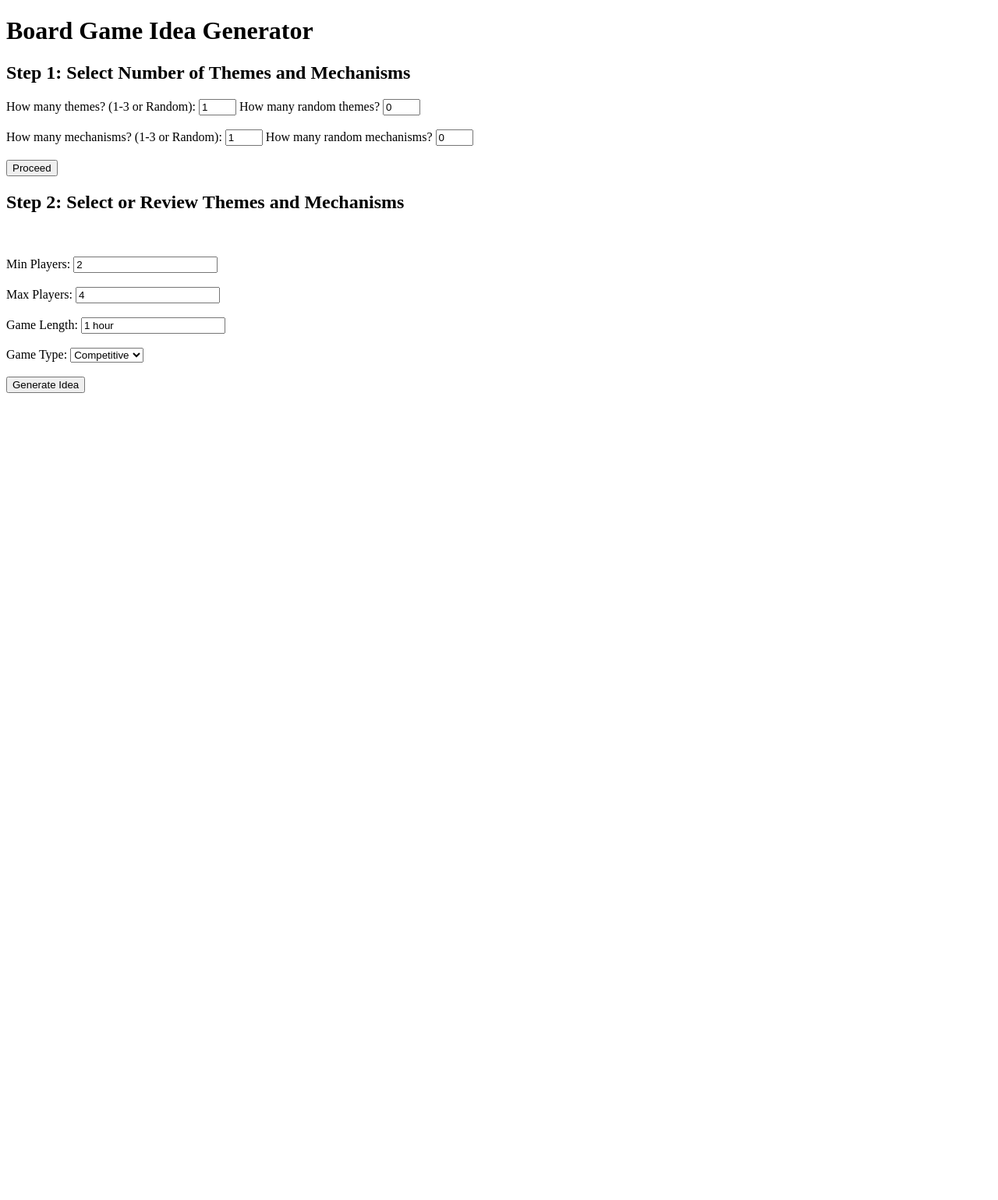
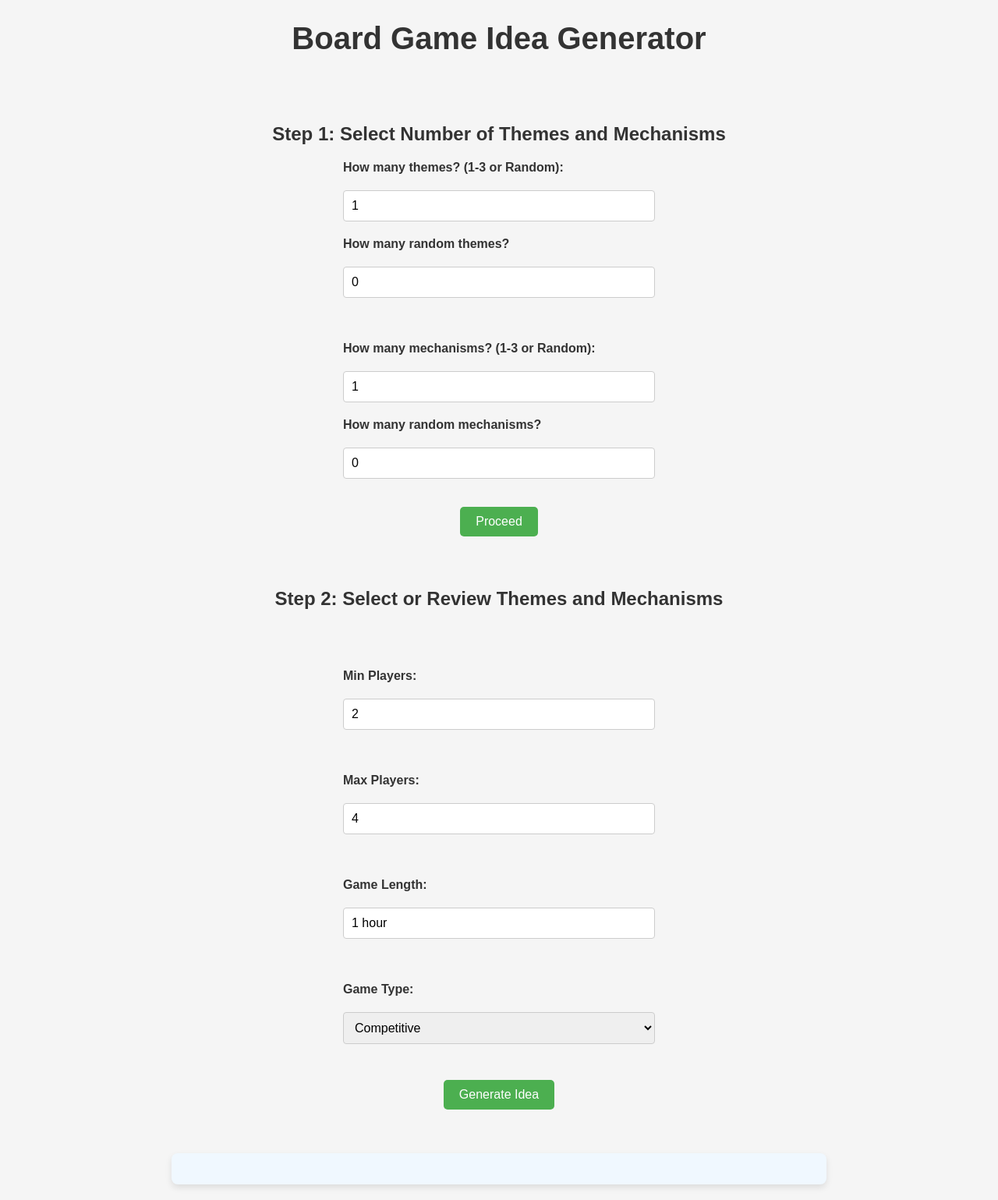
Before and after one commit to kclai1031/BGDesignBuddy, a Flask app: page / in a window 1280 px wide. Shown: the whole page at 78% size. Before the commit the page ends 504 px from the top, so only its background shows below. Run offline with Flask 3, Linux system fonts and the light colour scheme.

Commit message:
css styling the page

```diff
--- /dev/null
+++ b/static/css/style.css
@@ -0,0 +1,165 @@
+body {
+    font-family: Arial, sans-serif;
+    background-color: #f5f5f5;
+    margin: 0;
+    padding: 0;
+    display: flex;
+    flex-direction: column;
+    justify-content: center;
+    color: #333;
+}
+
+.container {
+    width: 80%;
+    max-width: 800px;
+    margin: 20px;
+    padding: 20px;
+    background-color: #fff;
+    box-shadow: 0 4px 8px rgba(0, 0, 0, 0.1);
+    border-radius: 8px;
+
+}
+
+h1, h2, h3 {
+    color: #333;
+    font-family: 'Montserrat', sans-serif;
+    text-align: center;
+    font-weight: bold;
+}
+
+h1 {
+    font-size: 2.5rem;
+    margin-bottom: 20px;
+}
+
+h2, h3 {
+    font-size: 1.5rem;
+    margin-top: 30px;
+}
+
+label {
+    width: 40%;
+    max-width: 400px;
+    display: block;
+    font-weight: bold;
+    margin-left: 20%; /* Shift it slightly to the left */
+    display: block;
+    margin: 20px auto;
+}
+
+input[type="number"], input[type="text"], select {
+    width: 50%;
+    padding: 10px;
+    margin: 8px 0;
+    box-sizing: border-box;
+    border: 1px solid #ccc;
+    border-radius: 4px;
+    font-size: 1rem;
+    max-width: 400px;
+    display: block;
+    margin: 0 auto;
+}
+
+button {
+    background-color: #4CAF50;
+    color: white;
+    padding: 10px 20px;
+    margin-top: 20px;
+    border: none;
+    border-radius: 5px;
+    cursor: pointer;
+    font-size: 1rem;
+    display: block;
+    margin: 0 auto;
+}
+
+button:hover {
+    background-color: #45a049;
+}
+
+select {
+    margin-bottom: 10px;
+}
+
+ul {
+    list-style-type: none;
+    padding: 0;
+}
+
+ul li {
+    margin: 5px 0;
+    padding: 10px;
+    background-color: #e0f7fa;
+    border-radius: 4px;
+}
+
+@media screen and (max-width: 600px) {
+    .container {
+        padding: 10px;
+    }
+
+    button {
+        width: 100%;
+        padding: 15px;
+    }
+}
+
+button {
+    transition: background-color 0.3s;
+}
+
+button:hover {
+    box-shadow: 0px 5px 15px rgba(0, 0, 0, 0.2);
+}
+
+#response_container {
+    margin-top: 20px;
+    background-color: #f0f8ff;
+    padding: 20px;
+    border-radius: 8px;
+    overflow-wrap: break-word;
+    white-space: pre-wrap;
+    display: flex;
+    flex-direction: column;
+
+    width: 80%;
+    max-width: 800px;
+    margin: 20px auto;
+    box-shadow: 0 4px 8px rgba(0, 0, 0, 0.1);
+}
+
+.idea-box {
+    margin-top: 20px;
+    background-color: #f0f8ff;
+    padding: 20px;
+    border-radius: 8px;
+    overflow-wrap: break-word;
+    white-space: pre-wrap;
+    display: flex;
+    flex-direction: column;
+
+    width: 80%;
+    max-width: 800px;
+    margin: 20px auto;
+    box-shadow: 0 4px 8px rgba(0, 0, 0, 0.1);
+}
+
+.idea-box h2, .idea-box h3 {
+    color: #2c3e50;
+}
+
+.idea-box ul {
+    list-style-type: disc;
+    margin-left: 20px;
+}
+
+.idea-box li {
+    margin-bottom: 8px;
+}
+
+.idea-box pre {
+    background-color: #f4f4f4;
+    padding: 10px;
+    border-radius: 4px;
+    white-space: pre-wrap; /* Ensures long text breaks */
+}
--- a/templates/index.html
+++ b/templates/index.html
@@ -1,6 +1,9 @@
 <!DOCTYPE html>
 <html lang="en">
 <head>
+    <script src="https://cdn.jsdelivr.net/npm/marked/marked.min.js"></script>
+    <link rel="stylesheet" type="text/css" href="{{ url_for('static', filename='css/style.css') }}">
+
     <meta charset="UTF-8">
     <meta name="viewport" content="width=device-width, initial-scale=1.0">
     <title>Board Game Idea Generator</title>
@@ -167,10 +170,13 @@
             })
             .then(data => {
                 if (data.board_game_idea) {
-                    // Display the response at the bottom of the page
+                    // Convert the board game idea Markdown to HTML
+                    const formattedIdea = marked.parse(data.board_game_idea);
+
+                    // Display the formatted HTML in the response container
                     document.getElementById('response_container').innerHTML = `
                         <h2>Generated Board Game Idea</h2>
-                        <pre>${data.board_game_idea}</pre>
+                        <div class="idea-box">${formattedIdea}</div>
                     `;
                 } else {
                     document.getElementById('response_container').innerHTML = `
@@ -190,6 +196,7 @@
 <body>
     <h1>Board Game Idea Generator</h1>
 
+    <br><br>
     <!-- Stage 1: Select number of themes and mechanisms -->
     <div>
         <h2>Step 1: Select Number of Themes and Mechanisms</h2>
@@ -208,6 +215,7 @@
 
         <button type="button" onclick="proceedToSelection()">Proceed</button>
     </div>
+    <br><br>
 
     <!-- Stage 2: Display and select remaining themes and mechanisms -->
     <div id="stage_2">
@@ -250,6 +258,7 @@
         </form>
     </div>
 
+    <br><br>
     <!-- This div will display the response -->
     <div id="response_container" style="margin-top: 20px;">
         <!-- The board game idea will be shown here after form submission -->
```
